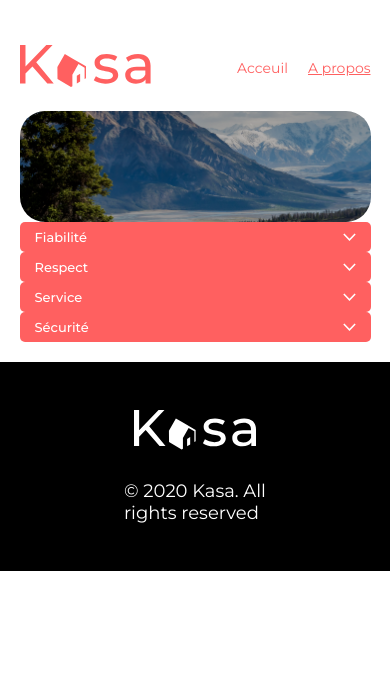
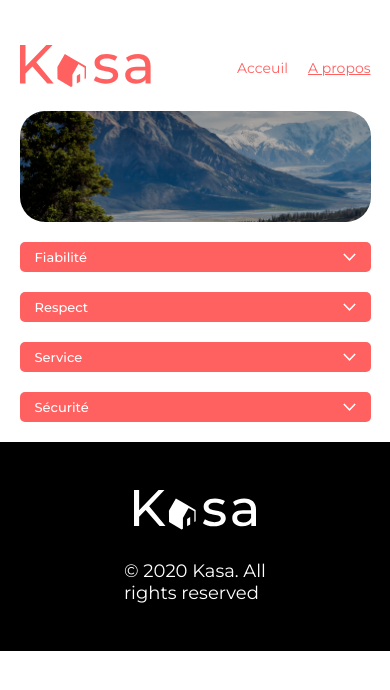
Before and after one commit to Naofalp/kasaREACT, a React (Vite) app in the folder kasa/: page /Apropos in a window 390 px wide. Shown: the top 690 px of the page. Built offline with nearby package versions, Linux system fonts and the light colour scheme.

Commit message:
Responsive About

```diff
--- a/kasa/src/Pages/Apropos.jsx
+++ b/kasa/src/Pages/Apropos.jsx
@@ -3,7 +3,10 @@ import Collapse from "../components/Collapse";
 
 export default function Apropos() {
     return <>
+        <div className="Apropos-container">
             <BannerApropos />
+
+            <section className="collapse-container_Apropos">
                 <Collapse titleCollapse="Fiabilité"
                     textCollapse="Les annonces postées sur Kasa garantissent une fiabilité totale. Les photos sont conformes aux logements, et toutes les informations sont
                 régulièrement vérifiées par nos équipes."/>
@@ -11,11 +14,13 @@ export default function Apropos() {
                     textCollapse="La bienveillance fait partie des valeurs fondatrices de Kasa. Tout comportement discriminatoire ou de
                 perturbation du voisinage entraînera une exclusion de notre plateforme."/>
                 <Collapse titleCollapse="Service"
-        textCollapse="Nos équipes se tiennent à votre disposition pour vous fournir une expérience parfaite. N'hésitez pas à nous contacter si vous avez la moindre question."/>
+                    textCollapse="Nos équipes se tiennent à votre disposition pour vous fournir une expérience parfaite. N'hésitez pas à nous contacter si vous avez la moindre question." />
                 <Collapse titleCollapse="Sécurité"
                     textCollapse="La sécurité est la priorité de Kasa. Aussi bien pour nos hôtes que pour les voyageurs, chaque logement
                 correspond aux critères de sécurité établis par nos services. En laissant une note aussi bien à l'hôte qu'au
                 locataire, cela permet à nos équipes de vérifier que les standards sont bien respectés. Nous organisons
                 également des ateliers sur la sécurité domestique pour nos hôtes."/>
+            </section>
+        </div>
     </>
 }
--- a/kasa/src/styles/components/BannerApropos.scss
+++ b/kasa/src/styles/components/BannerApropos.scss
@@ -1,3 +1,11 @@
+.Apropos-container{
+  @media screen and (max-width: $breakpoint-desktop) {
+    display: flex;
+    flex-direction: column;
+		gap: 20px;
+	}
+}
+
 .banner_Apropos {
     background: $bannerApropos-background;
     border-radius: 25px;
--- a/kasa/src/styles/components/Collapse.scss
+++ b/kasa/src/styles/components/Collapse.scss
@@ -7,6 +7,16 @@
     @media screen and (min-width: $breakpoint-desktop) {
         flex-direction: row;
         gap: 6%;
+    }
+
+    &_Apropos {
+
+        @media screen and (max-width: $breakpoint-desktop) {
+            display: flex;
+            flex-direction: column;
+            width: 100%;
+            gap: 20px;
+        }
     }
 }
 
```
Lines whose indentation alone changed are shown as unchanged.
